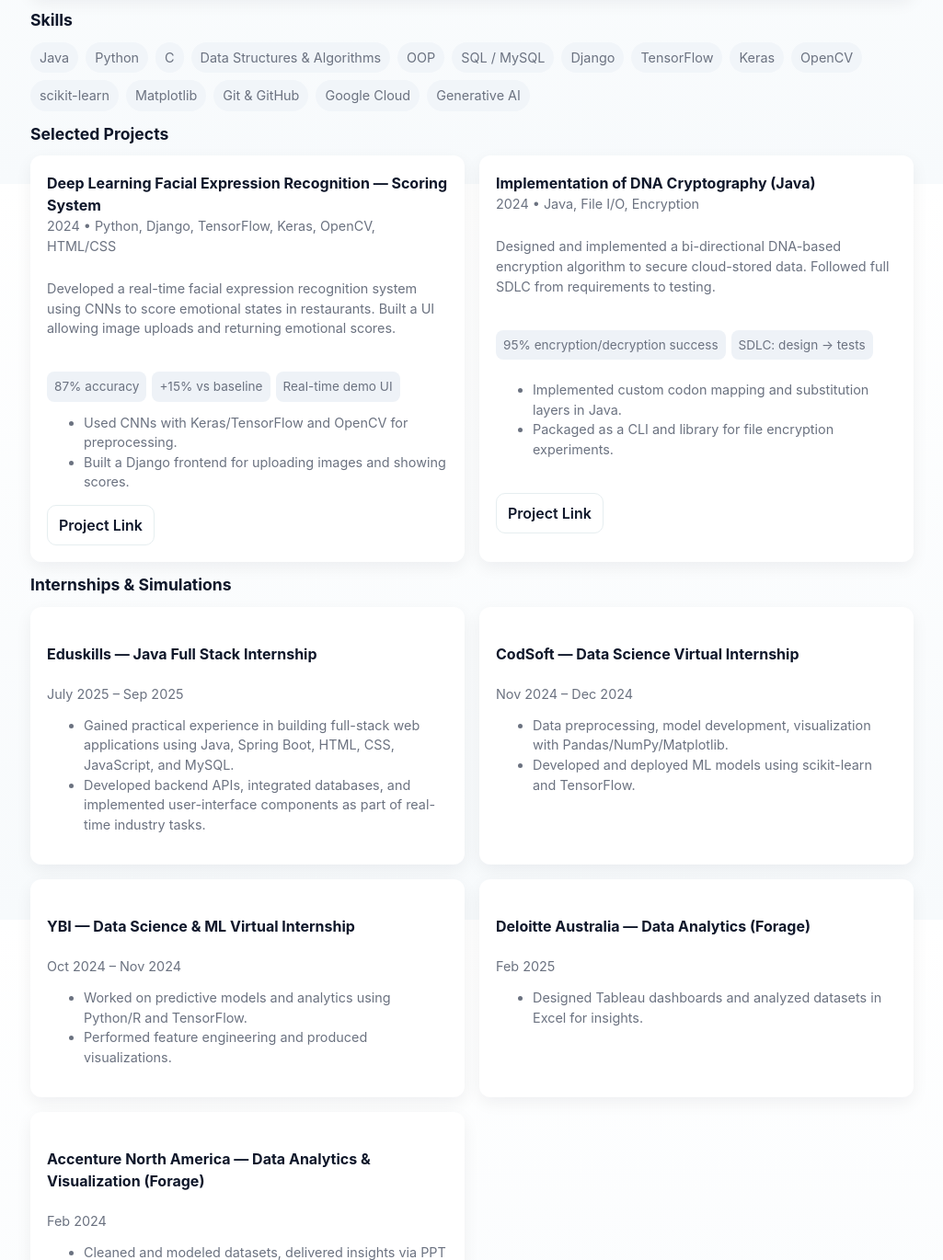
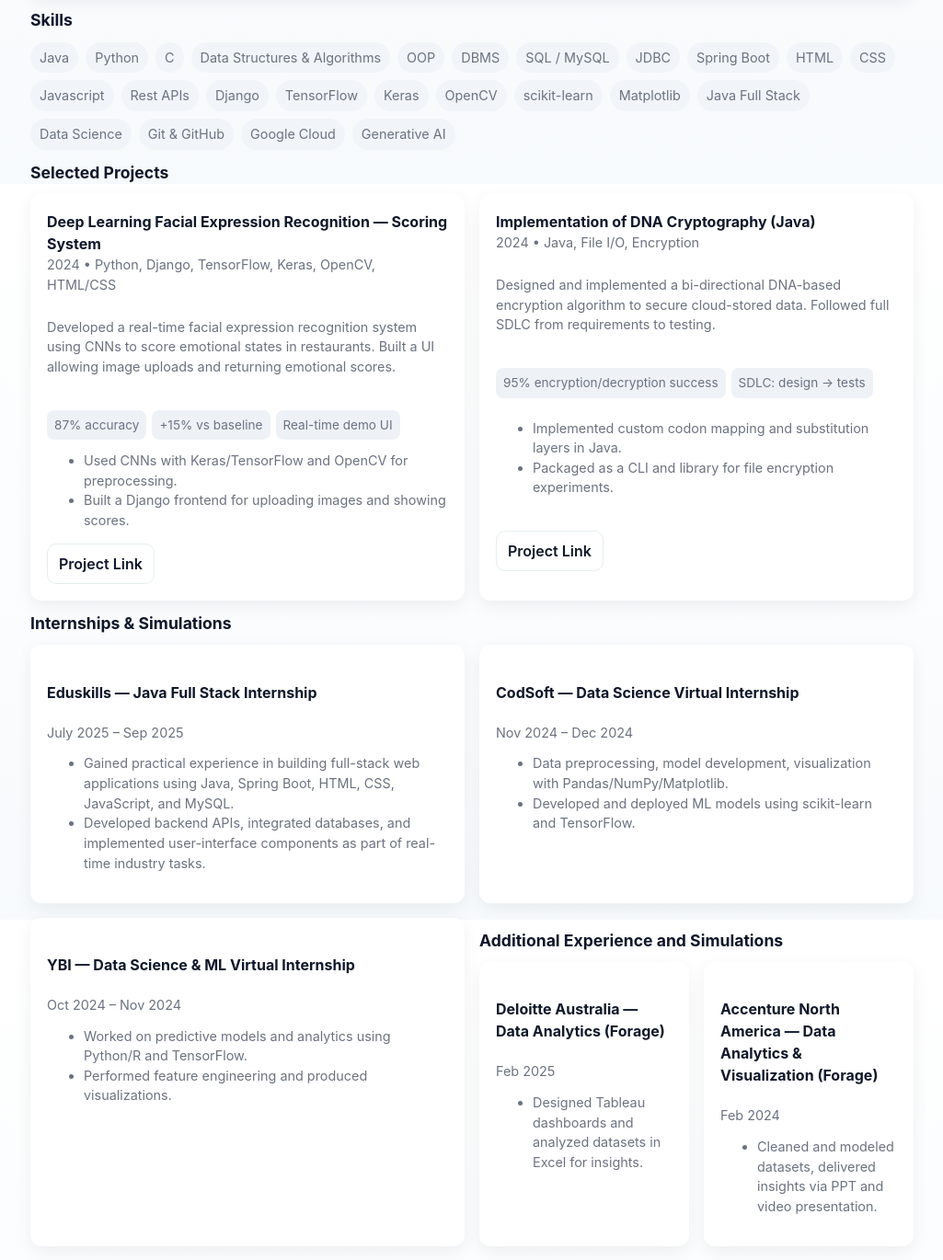
Before and after one commit to Divya-Toomkuntla/Portfolio, a plain HTML site: page index.html in a window 1280 px wide. Shown: the part 600-1970 px from the top of the page at 92% size, without its empty margins (127-1152 px from the left). Drawn offline with Linux system fonts and the light colour scheme; no server answers.

Commit message:
Update index.html

```diff
--- a/index.html
+++ b/index.html
@@ -104,8 +104,8 @@
     <section class="spaced">
       <div class="section-title">Skills</div>
       <ul class="skills" aria-label="skills list">
-        <li>Java</li><li>Python</li><li>C</li><li>Data Structures & Algorithms</li><li>OOP</li><li>SQL / MySQL</li>
-        <li>Django</li><li>TensorFlow</li><li>Keras</li><li>OpenCV</li><li>scikit-learn</li><li>Matplotlib</li>
+        <li>Java</li><li>Python</li><li>C</li><li>Data Structures & Algorithms</li><li>OOP</li><li>DBMS</li><li>SQL / MySQL</li><li>JDBC</li><li>Spring Boot</li><li>HTML</li><li>CSS</li><li>Javascript</li><li>Rest APIs</li>
+        <li>Django</li><li>TensorFlow</li><li>Keras</li><li>OpenCV</li><li>scikit-learn</li><li>Matplotlib</li><li>Java Full Stack</li><li>Data Science</li>
         <li>Git & GitHub</li><li>Google Cloud</li><li>Generative AI</li>
       </ul>
     </section>
@@ -187,7 +187,10 @@
           </ul>
         </div>
 
-
+    <!-- Additional Experience & Simulations -->
+    <section class="spaced">
+      <div class="section-title">Additional Experience and Simulations</div>
+      <div class="grid cols-2">
         <div class="card">
           <h4>Deloitte Australia — Data Analytics (Forage)</h4>
           <div class="small muted">Feb 2025</div>
@@ -211,7 +214,7 @@
       <div class="card small">
         <strong>B.Tech in Computer Science & Engineering (Data Science)</strong><br>
         Malla Reddy College of Engineering, Hyderabad — <span class="muted">2021 – 2025</span>
-        <div class="spaced small muted">CGPA: 7.52</div>
+        <div class="spaced small muted">CGPA: 7.75</div>
       </div>
 
       <div class="section-title spaced">Certifications</div>
```
